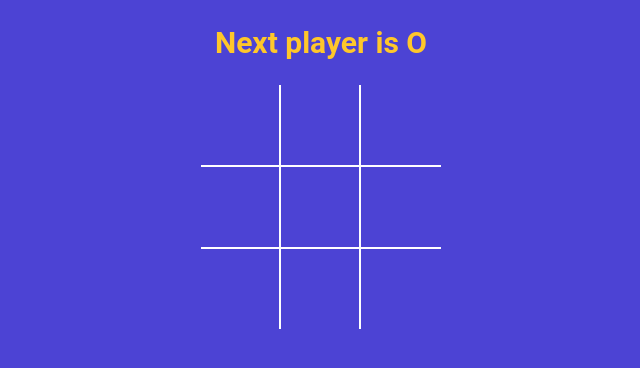
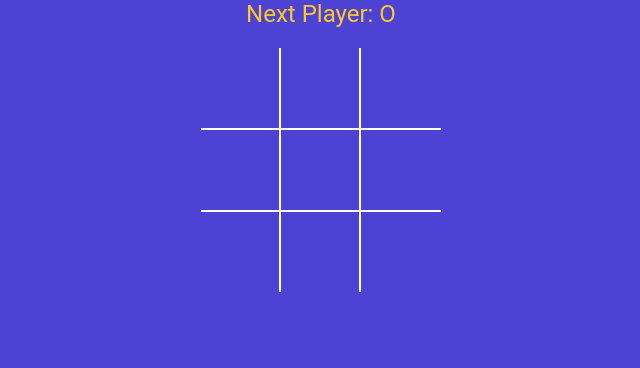
Before and after one commit to Katlego-kholisani/tictactoe-game, a React (Vite) app: page / in a window 1280 px wide. Shown: the top 368 px of the page, without its empty margins (319-959 px from the left). Built offline with nearby package versions, Linux system fonts and the light colour scheme.

Commit message:
Display draw message. Apply style for StatusMessage component

```diff
--- a/src/App.jsx
+++ b/src/App.jsx
@@ -1,6 +1,7 @@
 import './styles.scss';
 import { useState } from "react";
 import Board from './components/Board';
+import StatusMessage from './components/StatusMessage';
 import {calculateWinner} from './winner';
 
 function App() {
@@ -8,16 +9,13 @@ function App() {
     const [isXNext, setIsXNext] = useState(false);
 
     const winner = calculateWinner(squares);
-    const nextPlayer = isXNext ? 'X' : 'O';
-    const isDraw = !winner && squares.every(square => square !== null);
-    const statusMessage = winner ? `Winner is ${winner}` : isDraw ? "Game is a draw!" : `Next player is ${nextPlayer}`;
 
     console.log(winner);
 
     const handleSquareClick = (clickedPosition) => {
-      if (squares[clickedPosition] || winner || isDraw) {
-          return;
-      }
+      if (squares[clickedPosition] || winner || squares.every(sq => sq !== null)) {
+        return; // Block moves after win/tie
+    }
 
       setSquares((currentSquares) => {
           return currentSquares.map((squareValue, position) => {
@@ -34,12 +32,9 @@ function App() {
 
   return (
     <div className='app'>
-      <h2 className={winner ? "text-green" : "text-orange"}>
-            {statusMessage}
-      </h2>
-      <Board squares={squares} handleSquareClick = {handleSquareClick}/>
+      <StatusMessage winner={winner} isXNext={isXNext} squares={squares}/>
+      <Board squares={squares} handleSquareClick={handleSquareClick}/>
     </div>
-
   );
 }
 
--- /dev/null
+++ b/src/components/StatusMessage.jsx
@@ -0,0 +1,18 @@
+const StatusMessage = ({ winner, isXNext, squares }) => {
+    const noMovesLeft = squares.every(sq => sq !== null);
+    const nextPlayer = isXNext ? 'X' : 'O';
+
+    const renderStatusMessage = () => {
+        if (winner) {
+            return <span className="text-green">Winner: {winner}</span>;
+        }
+        if (noMovesLeft) {
+            return <span className="text-orange">Game Tied!</span>;
+        }
+        return <span className="text-orange">Next Player: {nextPlayer}</span>;
+    };
+
+    return <div className="status-message">{renderStatusMessage()}</div>;
+};
+
+export default StatusMessage;
--- a/src/styles.scss
+++ b/src/styles.scss
@@ -68,12 +68,11 @@ button {
 }
 
 .status-message {
-	margin-bottom: 30px;
-	font-size: 1.2rem;
-	font-weight: lighter;
-	span {
-	  font-weight: normal;
-	}
+  font-size: 1.5rem;
+  margin-bottom: 20px;
+  color: white; // Force text visibility
+  .text-green { color: $green; }
+  .text-orange { color: $orange; }
 }
 
 .btn-reset {
--- a/src/winner.js
+++ b/src/winner.js
@@ -2,15 +2,16 @@ export function calculateWinner(squares) {
   const lines = [
     [0, 1, 2],
     [3, 4, 5],
-    [6, 7, 8],
+    [6, 7, 8], // Rows
     [0, 3, 6],
     [1, 4, 7],
-    [2, 5, 8],
+    [2, 5, 8], // Columns
     [0, 4, 8],
-    [2, 4, 6],
+    [2, 4, 6], // Diagonals
   ];
-  for (let i = 0; i < lines.length; i++) {
-    const [a, b, c] = lines[i];
+
+  for (let line of lines) {
+    const [a, b, c] = line;
     if (squares[a] && squares[a] === squares[b] && squares[a] === squares[c]) {
       return squares[a];
     }
```
